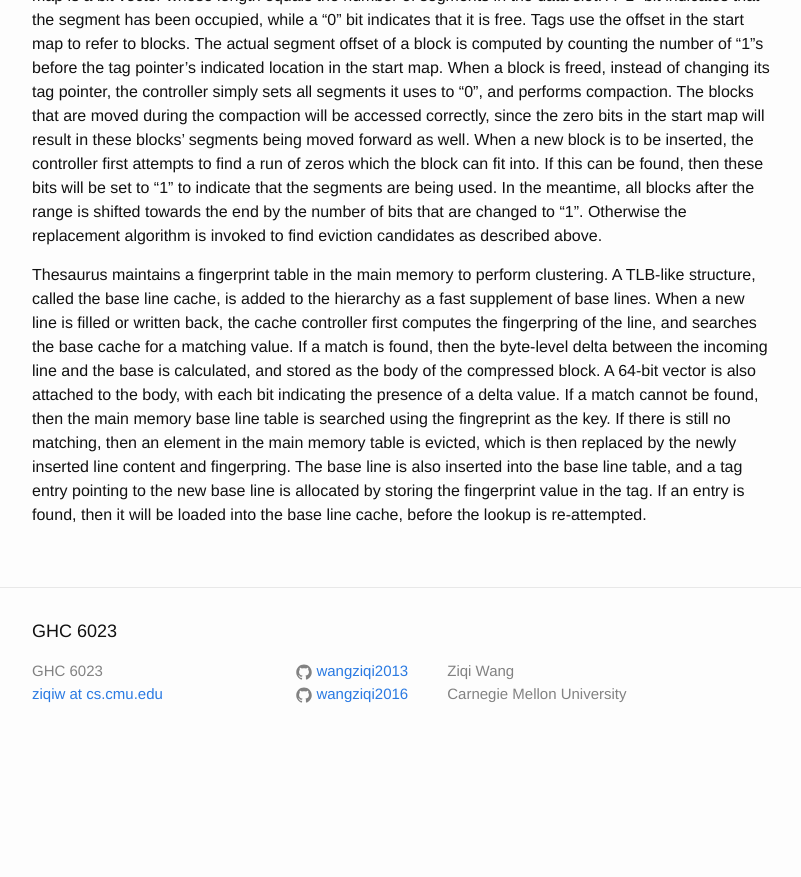
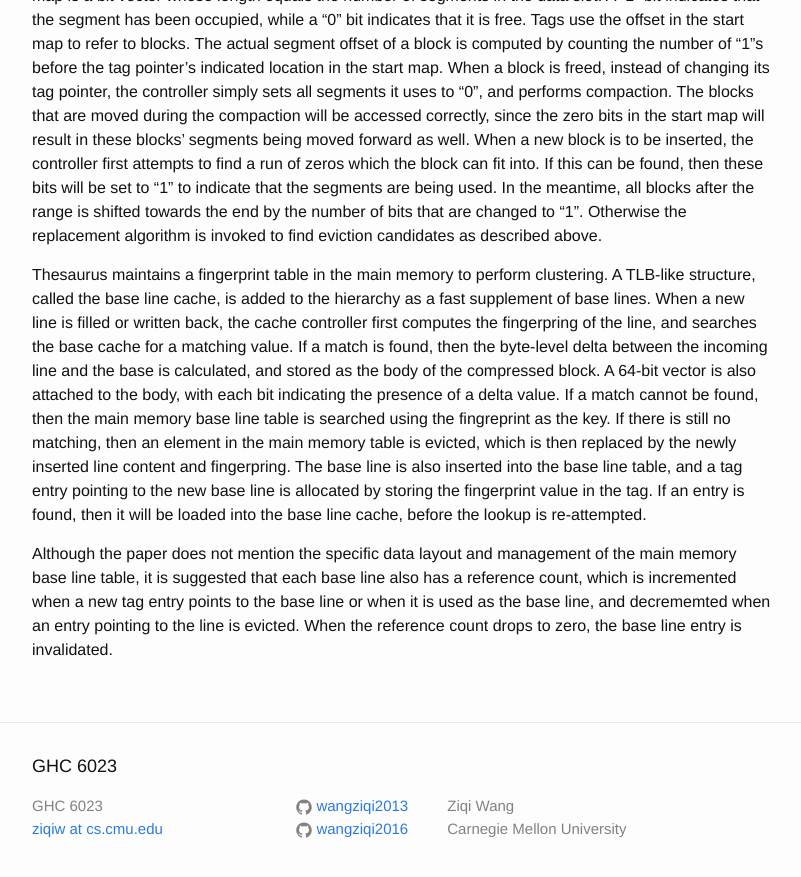
Before and after one commit to wangziqi2013/wangziqi2013.github.io, a Jekyll site: the page built from _posts/2020-07-23-thesaurus.markdown, in a window 1280 px wide and 900 px high, scrolled down 2167 px. Shown: the top 877 px of the window, without its empty margins (238-1039 px from the left). Built offline with Jekyll 4.4.1, drawn with Linux system fonts in a browser that asks for light colours; before the commit the page ends 2932 px from its top, so only the background shows below that.

Commit message:
Adding ref count

```diff
--- a/_posts/2020-07-23-thesaurus.markdown
+++ b/_posts/2020-07-23-thesaurus.markdown
@@ -102,3 +102,8 @@ If there is still no matching, then an element in the main memory table is evict
 inserted line content and fingerpring. The base line is also inserted into the base line table, and a tag entry pointing
 to the new base line is allocated by storing the fingerprint value in the tag.
 If an entry is found, then it will be loaded into the base line cache, before the lookup is re-attempted.
+
+Although the paper does not mention the specific data layout and management of the main memory base line table,
+it is suggested that each base line also has a reference count, which is incremented when a new tag entry points to the
+base line or when it is used as the base line, and decrememted when an entry pointing to the line is evicted. When the
+reference count drops to zero, the base line entry is invalidated.
```
